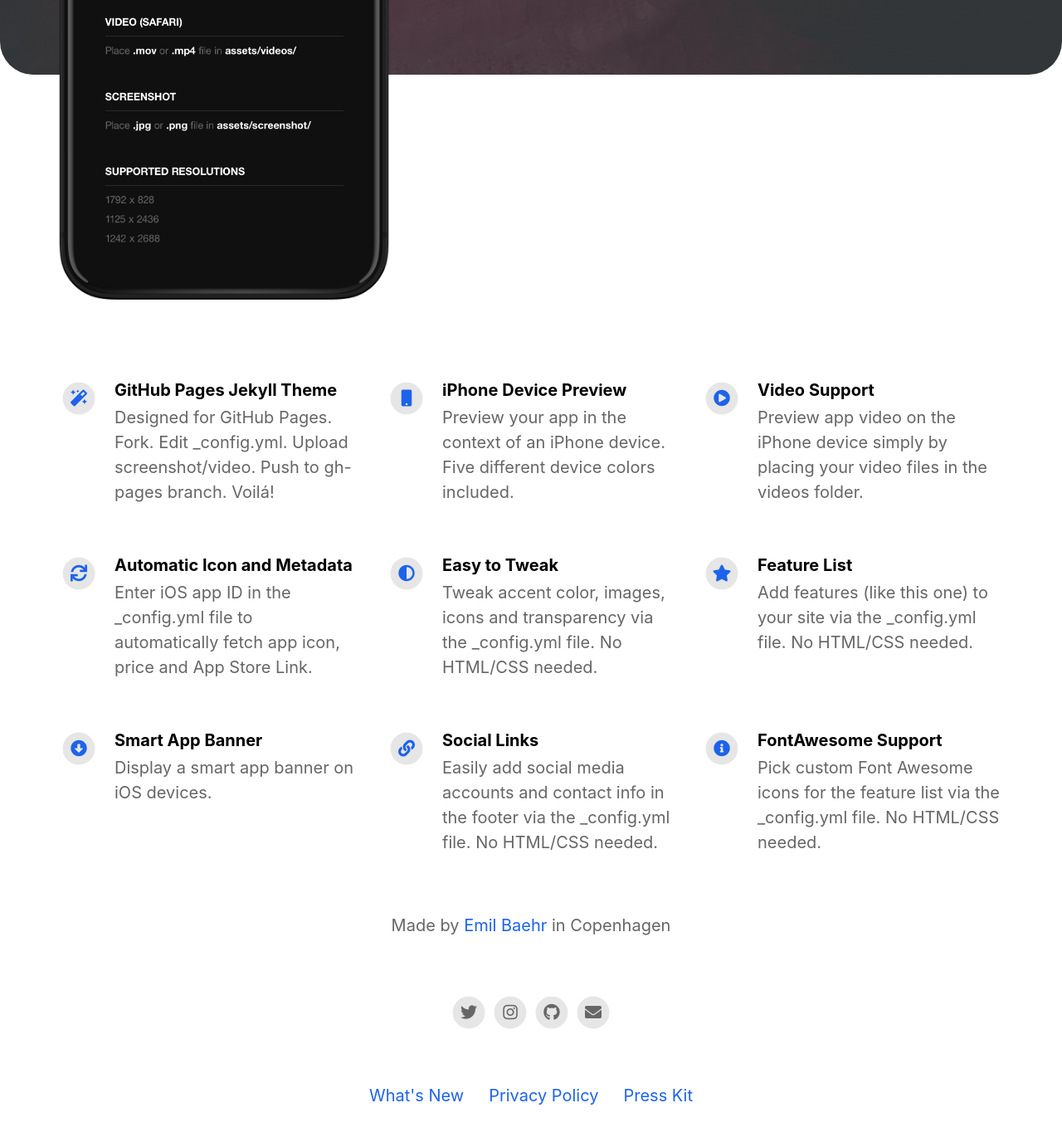
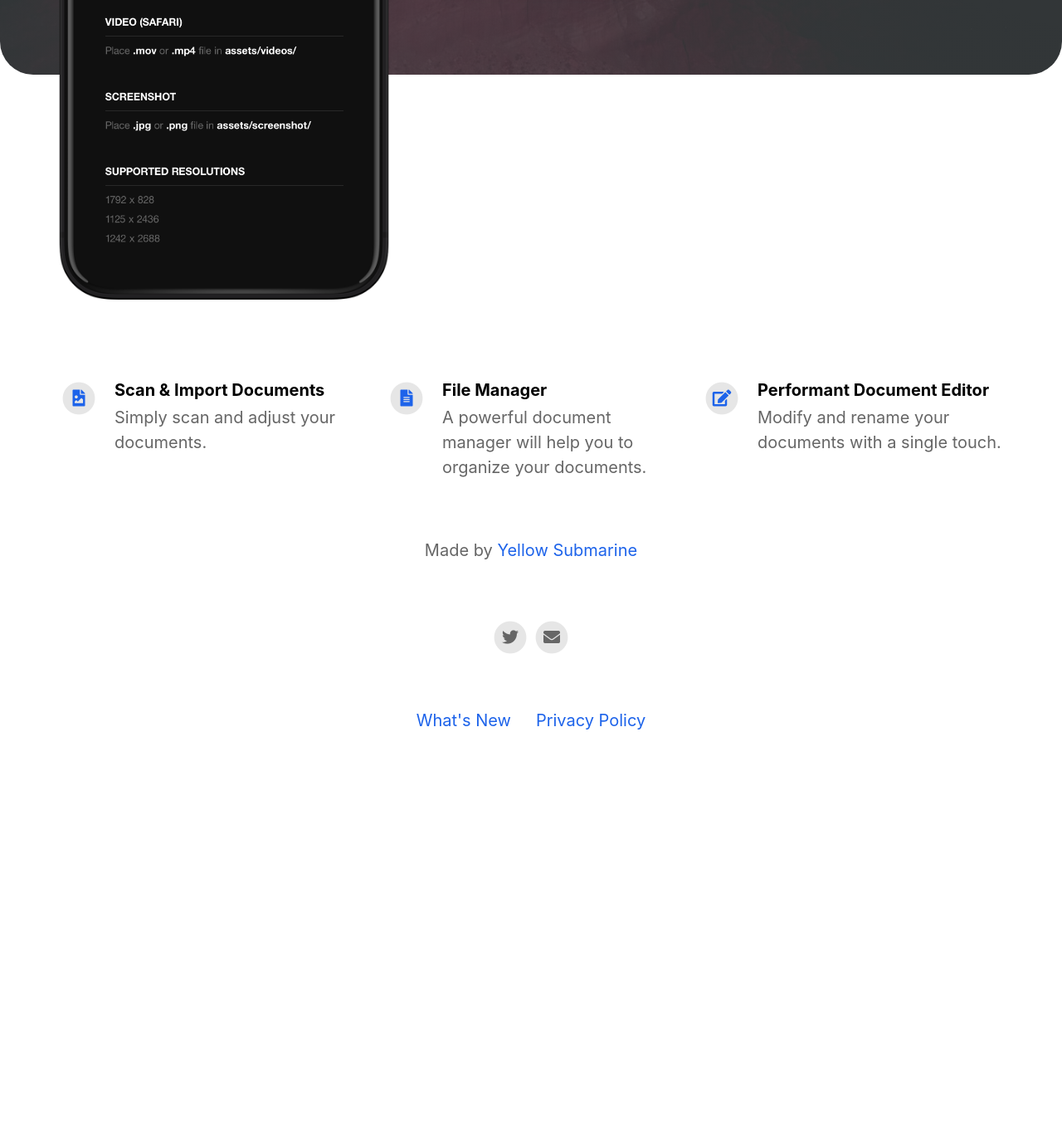
Before and after one commit to 3submarine/docs.3submarine.com, a Jekyll site: the page built from index.html, in a window 1280 px wide and 1400 px high, scrolled down 624 px. Shown: the top 1370 px of the window at 83% size. Built offline with Jekyll 4.4.1, drawn with Linux system fonts in a browser that asks for light colours; nearby versions of some CDN libraries; after the commit the page ends 1572 px from its top, so only the background shows below that; some of the changed text lies outside the part shown.

Commit message:
Update _config.yml

```diff
--- a/_config.yml
+++ b/_config.yml
@@ -2,32 +2,32 @@
 page_title                                :                                           # Automatically populates with app name if not set and if iOS app ID is set. Otherwise enter manually.
 
 # App Info
-ios_app_id                                : 1234793120                                # Required. Enter iOS app ID to automatically populate name, price and icons (e.g. 718043190).
-ios_app_country                           : us                                        # Required outside USA. Enter 2 letter country code as in https://en.wikipedia.org/wiki/ISO_3166-1_alpha-2
+ios_app_id                                : 1605143019                              # Required. Enter iOS app ID to automatically populate name, price and icons (e.g. 718043190).
+ios_app_country                           :                                         # Required outside USA. Enter 2 letter country code as in https://en.wikipedia.org/wiki/ISO_3166-1_alpha-2
 
 appstore_link                             :                                           # Automatically populates if not set and if iOS app ID is set. Otherwise enter manually.
 playstore_link                            :                                           # Enter Google Play Store URL.
-presskit_download_link                    : https://emilbaehr.com                                          # Enter a link to downloadable file or (e.g. public Dropbox link to a .zip file).
+presskit_download_link                    :                                           # Enter a link to downloadable file or (e.g. public Dropbox link to a .zip file).
                                                                                       # Or upload your press kit file to assets and set path accordingly (e.g. "assets/your_press_kit.zip").
 
-app_icon                                  : # assets/appicon.png                      # Automatically populates if not set and if iOS app ID is set.  Otherwise enter path to icon file manually.
-app_name                                  :                                           # Automatically populates if not set and if iOS app ID is set.  Otherwise enter manually.
+app_icon                                  :                       # Automatically populates if not set and if iOS app ID is set.  Otherwise enter path to icon file manually.
+app_name                                  :                                # Automatically populates if not set and if iOS app ID is set.  Otherwise enter manually.
 app_price                                 :                                           # Automatically populates if not set and if iOS app ID is set.  Otherwise enter manually.
-app_description                           : Write a short tagline for your app.
+app_description                           : Edit and manage your documents & files on your iPhone like never before
 
 enable_smart_app_banner                   : true                                      # Set to true to show a smart app banner at top of page on mobile devices.
 
 
 
 # Information About Yourself
-your_name                                 : Emil Baehr
-your_link                                 : https://emilbaehr.com
-your_city                                 : Copenhagen
-email_address                             : emil.baehr@gmail.com
+your_name                                 : Yellow Submarine
+your_link                                 : https://apps.apple.com/us/developer/id1605143021
+your_city                                 :
+email_address                             : support@3submarine.com
 facebook_username                         :
-instagram_username                        : ebaehr
-twitter_username                          : ebaehr
-github_username                           : emilbaehr
+instagram_username                        :
+twitter_username                          : thedocumentsapp
+github_username                           :
 youtube_username                          :
 
 
@@ -35,46 +35,17 @@ youtube_username                          :
 # Feature List                            Edit, add or remove features to be presented.
 features                                  :
 
-  - title                                 : GitHub Pages Jekyll Theme
-    description                           : Designed for GitHub Pages. Fork. Edit _config.yml. Upload screenshot/video. Push to gh-pages branch. Voilá!
-    fontawesome_icon_name                 : magic
+  - title                                 : Scan & Import Documents
+    description                           : Simply scan and adjust your documents.
+    fontawesome_icon_name                 : file-image
 
-  - title                                 : iPhone Device Preview
-    description                           : Preview your app in the context of an iPhone device. Five different device colors included.
-    fontawesome_icon_name                 : mobile
+  - title                                 : File Manager
+    description                           : A powerful document manager will help you to organize your documents.
+    fontawesome_icon_name                 : file-alt
 
-  - title                                 : Video Support
-    description                           : Preview app video on the iPhone device simply by placing your video files in the videos folder.
-    fontawesome_icon_name                 : play-circle
-
-  - title                                 : Automatic Icon and Metadata
-    description                           : Enter iOS app ID in the _config.yml file to automatically fetch app icon, price and App Store Link.
-    fontawesome_icon_name                 : sync
-
-  - title                                 : Easy to Tweak
-    description                           : Tweak accent color, images, icons and transparency via the _config.yml file. No HTML/CSS needed.
-    fontawesome_icon_name                 : adjust
-
-  - title                                 : Feature List
-    description                           : Add features (like this one) to your site via the _config.yml file. No HTML/CSS needed.
-    fontawesome_icon_name                 : star
-
-  - title                                 : Smart App Banner
-    description                           : Display a smart app banner on iOS devices.
-    fontawesome_icon_name                 : arrow-alt-circle-down
-
-  - title                                 : Social Links
-    description                           : Easily add social media accounts and contact info in the footer via the _config.yml file. No HTML/CSS needed.
-    fontawesome_icon_name                 : link
-
-  - title                                 : FontAwesome Support
-    description                           : Pick custom Font Awesome icons for the feature list via the _config.yml file. No HTML/CSS needed.
-    fontawesome_icon_name                 : info-circle
-
-  - title                                 : # New Feature Title
-    description                           : # New Feature Description
-    fontawesome_icon_name                 : # Enter Font Awesome icon name (e.g. star). Find icons on fontawesome.com/icons.
-
+  - title                                 : Performant Document Editor
+    description                           : Modify and rename your documents with a single touch.
+    fontawesome_icon_name                 : edit
 
 
 # Theme Settings
```
